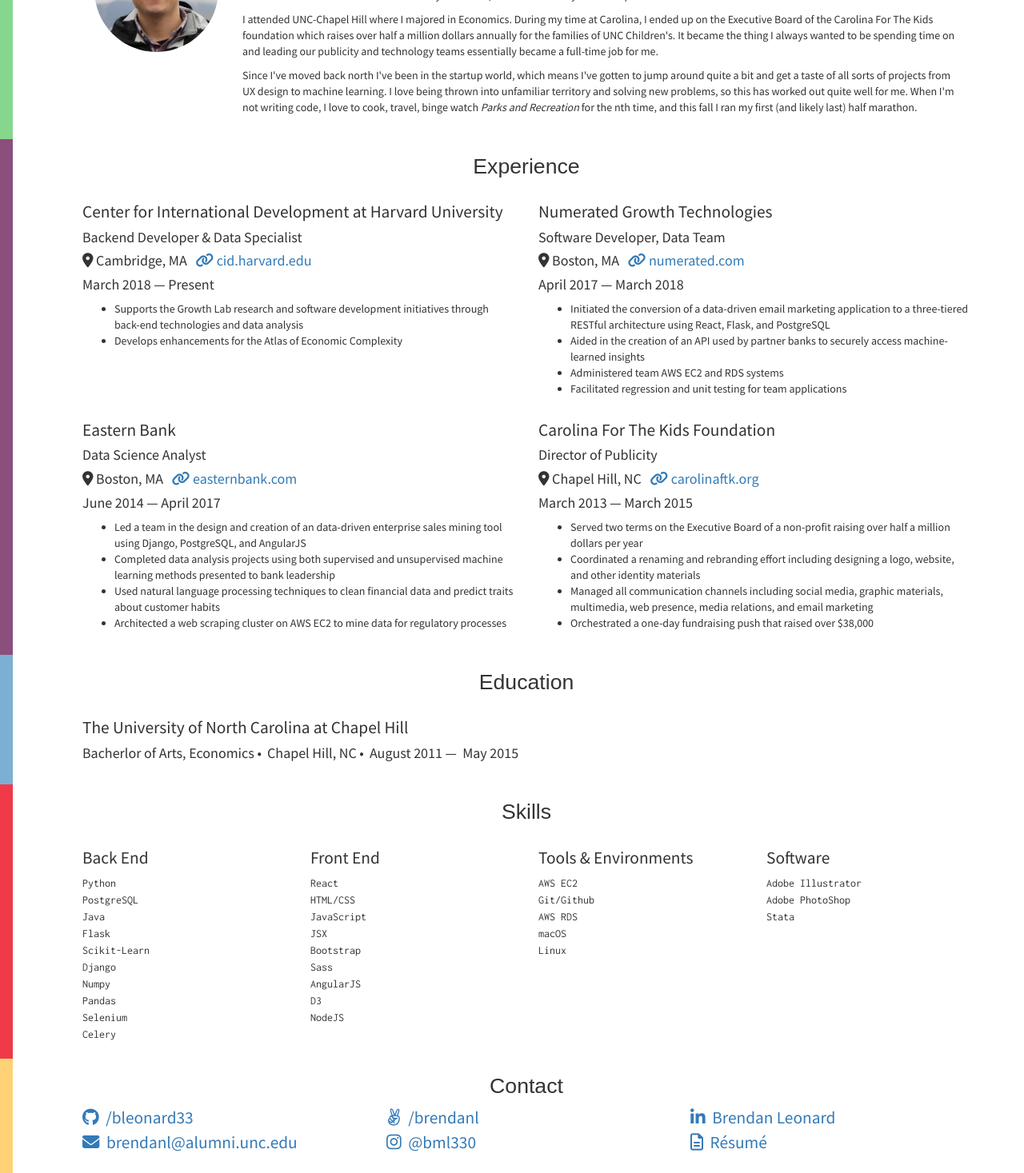
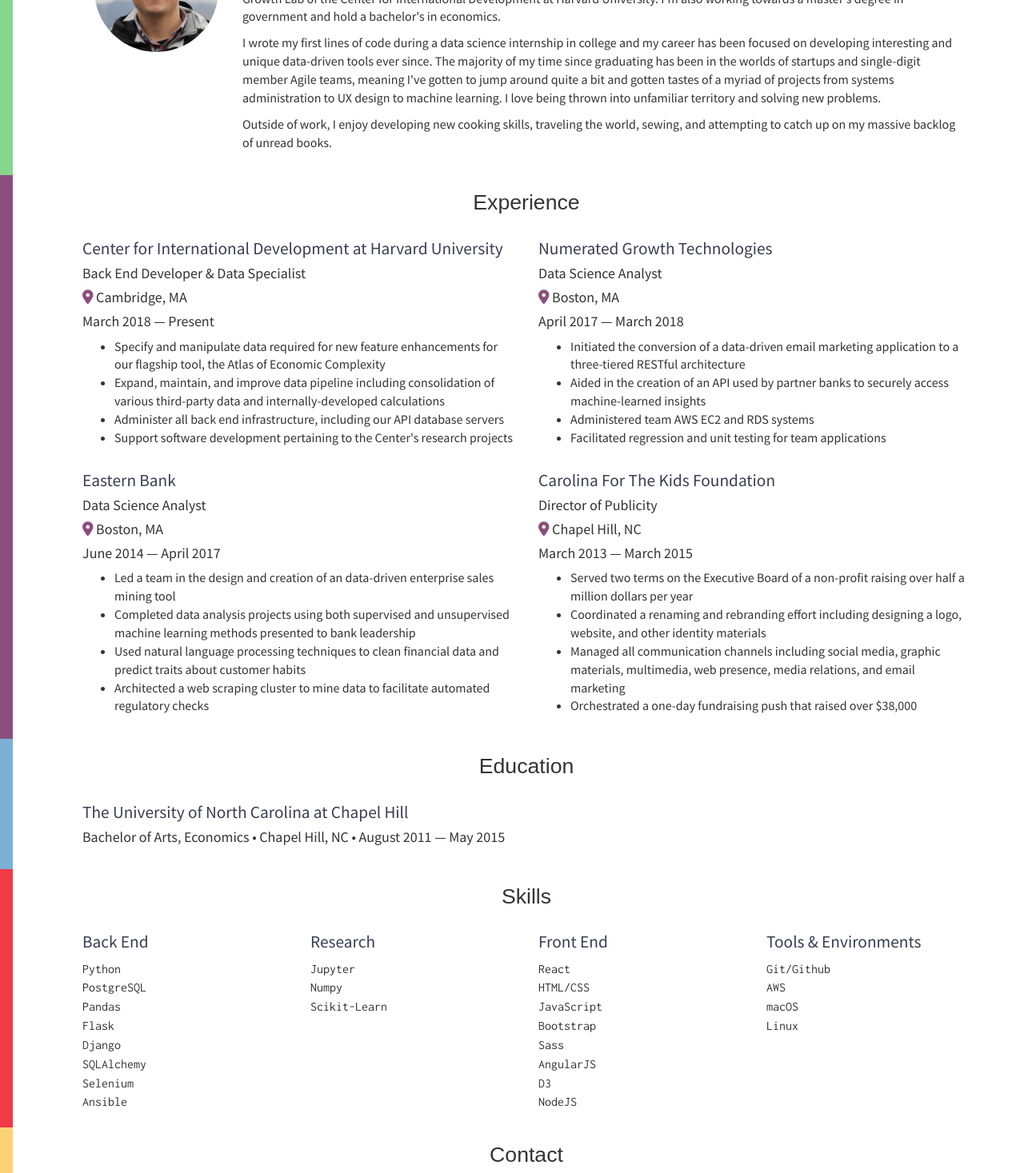
Before and after one commit to bleonard33/personal-site, a React (Create React App) app: page / in a window 1280 px wide. Shown: the part 200-1667 px from the top of the page at 80% size. Built offline with nearby package versions, Linux system fonts and the light colour scheme; a web font is replaced by a local one.

Commit message:
jan 2019 updates

```diff
--- a/src/appStyle.js
+++ b/src/appStyle.js
@@ -19,7 +19,8 @@
 };
 
 appStyle.main = {
-  fontFamily: appStyle.fonts.sans
+  fontFamily: appStyle.fonts.sans,
+  fontSize: '12pt',
 }
 
 appStyle.nav = {
@@ -63,6 +64,11 @@
 appStyle.subheader = {
   fontSize: '16pt',
   fontFamily: appStyle.fonts.sans,
+  color: appStyle.colors.charcoal,
+}
+
+appStyle.mappin = {
+  color: appStyle.colors.experience
 }
 
 appStyle.skills = {
--- a/src/components/about.js
+++ b/src/components/about.js
@@ -9,18 +9,12 @@
     </div>
     <div className="col-xs-12 col-sm-9 col-md-10">
       <h3 style={appStyle.subheader}>
-        Hi, I'm Brendan.
+        {props.about.lede}
       </h3>
       <div>
-        <p>
-          Without getting too technical (check out the rest of this page for more on that), I'm currently working at a financial technology startup in downtown Boston. I've lived in and around Boston my whole life, save for the four years I escaped down south after a terrible winter.
-        </p>
-        <p>
-          I attended UNC-Chapel Hill where I majored in Economics. During my time at Carolina, I ended up on the Executive Board of the Carolina For The Kids foundation which raises over half a million dollars annually for the families of UNC Children's. It became the thing I always wanted to be spending time on and leading our publicity and technology teams essentially became a full-time job for me.
-        </p>
-        <p>
-          Since I've moved back north I've been in the startup world, which means I've gotten to jump around quite a bit and get a taste of all sorts of projects from UX design to machine learning. I love being thrown into unfamiliar territory and solving new problems, so this has worked out quite well for me. When I'm not writing code, I love to cook, travel, binge watch <i>Parks and Recreation</i> for the nth time, and this fall I ran my first (and likely last) half marathon.
-        </p>
+        {props.about.blurb.map((paragraph, i) =>
+          <p>{paragraph}</p>
+        )}
       </div>
     </div>
   </div>
--- a/src/components/education.js
+++ b/src/components/education.js
@@ -4,13 +4,13 @@
 export const Education = (props) => (
   <div className="col-xs-12">
     <h3 style={appStyle.subheader}>
-      The University of North Carolina at Chapel Hill
+      {props.degree.university}
     </h3>
     <h4>
-      Bacherlor of Arts, Economics&nbsp;&bull;&nbsp;
-      Chapel Hill, NC&nbsp;&bull;&nbsp;
-      August 2011&nbsp;&mdash;&nbsp;
-      May 2015
+      {props.degree.type}, {props.degree.field}&nbsp;&bull;&nbsp;
+      {props.degree.city}, {props.degree.state}&nbsp;&bull;&nbsp;
+      {props.degree.startDate}&nbsp;&mdash;&nbsp;
+      {props.degree.endDate}
     </h4>
   </div>
 )
--- a/src/components/job.js
+++ b/src/components/job.js
@@ -4,18 +4,15 @@
 export const Job = (props) => {
   return (
     <div className="col-xs-12 col-md-6">
-      <h3 style={appStyle.subheader}>
-        {props.job.name}
-      </h3>
+      <a href={'http://' + props.job.website} target='_blank'>
+        <h3 style={appStyle.subheader}>
+          {props.job.name}
+        </h3>
+      </a>
       <h4>{props.job.title}</h4>
       <h4>
-        <i className='fa fa-map-marker' />&nbsp;
+        <i className='fa fa-map-marker' style={appStyle.mappin}/>&nbsp;
         {props.job.location}
-        &nbsp;&nbsp;&nbsp;
-        <a href={'http://' + props.job.website} target='_blank'>
-          <i className='fa fa-link' />&nbsp;
-          {props.job.website}
-        </a>
       </h4>
       <h4>
         {props.job.startDate}
--- a/src/components/skill.js
+++ b/src/components/skill.js
@@ -2,9 +2,16 @@
 import { appStyle } from '../appStyle';
 
 export const Skill = (props) => (
-  <div>
-    <span style={appStyle.skills}>
-      {props.name}
-    </span>
+  <div className="col-xs-12 col-sm-6 col-md-3">
+    <h3 style={appStyle.subheader}>
+      {props.category.type}
+    </h3>
+    {props.category.skills.map((skill, i) =>
+      <div>
+        <span style={appStyle.skills}>
+          {skill}
+        </span>
+      </div>
+    )}
   </div>
 )
--- a/src/components/skillCategory.js
+++ /dev/null
@@ -1,17 +0,0 @@
-import React from 'react';
-import { appStyle } from '../appStyle';
-import { SkillContainer } from '../containers/skillContainer'
-
-export const SkillCategory = (props) => (
-  <div className="col-xs-12 col-sm-6 col-md-3">
-    <h3 style={appStyle.subheader}>
-      {props.category.type}
-    </h3>
-    {props.category.skills.map((skill, i) =>
-      <SkillContainer
-        key={i}
-        name={skill.name}
-        rating={skill.rating} />
-    )}
-  </div>
-)
--- a/src/containers/App.js
+++ b/src/containers/App.js
@@ -1,13 +1,21 @@
 import React, { Component } from 'react';
 import { appStyle } from '../appStyle';
-import { sections, contact, jobs, skills } from '../data';
+
+import {
+  sections,
+  contact,
+  about,
+  jobs,
+  degrees,
+  skills
+} from '../data';
 
 import { Navigation } from '../components/navigation';
 import { Section } from '../components/section';
 import { About } from '../components/about'
 import { Job } from '../components/job';
 import { Education } from '../components/education';
-import { SkillCategory } from '../components/skillCategory';
+import { Skill } from '../components/skill';
 import { ContactLink } from '../components/contactLink';
 import { Copyright } from '../components/copyright'
 
@@ -23,7 +31,8 @@
           <div className="body-content">
 
             <Section title='About'>
-              <About />
+              <About
+                about={about} />
             </Section>
 
             <Section title='Experience'>
@@ -35,12 +44,16 @@
             </Section>
 
             <Section title='Education'>
-              <Education />
+              {degrees.map((degree, i) =>
+              <Education
+                  key={i}
+                  degree={degree} />
+              )}
             </Section>
 
             <Section title='Skills'>
               {skills.map((category, i) =>
-                <SkillCategory
+                <Skill
                   key={i}
                   category={category} />
               )}
--- a/src/containers/skillContainer.js
+++ /dev/null
@@ -1,12 +0,0 @@
-import React, { Component } from 'react';
-import { Skill } from '../components/skill';
-
-export class SkillContainer extends Component {
-
-  render() {
-    return (
-      <Skill
-        name={this.props.name} />
-    )
-  }
-}
--- a/src/data.js
+++ b/src/data.js
@@ -34,13 +34,13 @@
     icon: 'fa-github',
     nav: true
   },
-  {
-    name: 'AngelList',
-    handle: '/brendanl',
-    link: 'https://angel.co/brendanl',
-    icon: 'fa-angellist',
-    nav: false
-  },
+  // {
+  //   name: 'AngelList',
+  //   handle: '/brendanl',
+  //   link: 'https://angel.co/brendanl',
+  //   icon: 'fa-angellist',
+  //   nav: false
+  // },
   {
     name: 'LinkedIn',
     handle: 'Brendan Leonard',
@@ -55,44 +55,55 @@
     icon: 'fa-envelope',
     nav: true
   },
-  {
-    name: 'Instagram',
-    handle: '@bml330',
-    link: 'https://www.instagram.com/bml330/',
-    icon: 'fa-instagram',
-    nav: false
-  },
-  {
-    name: 'Résumé',
-    handle: 'Résumé',
-    link: 'https://docs.google.com/document/d/156gk-htdRILnZSx3KKp05uAWdw99Gw7NGWROTTHXSVA/edit?usp=sharing',
-    icon: 'fa-file-text-o',
-    nav: false
-  }
+  // {
+  //   name: 'Instagram',
+  //   handle: '@bml330',
+  //   link: 'https://www.instagram.com/bml330/',
+  //   icon: 'fa-instagram',
+  //   nav: false
+  // },
+  // {
+  //   name: 'Résumé',
+  //   handle: 'Résumé',
+  //   link: 'https://docs.google.com/document...,
+  //   icon: 'fa-file-text-o',
+  //   nav: false
+  // }
 ]
+
+export const about = {
+  "lede": "Hi, I'm Brendan.",
+  "blurb": [
+    "I'm a social scientist by training and a software developer by accident. I currently work as a part of the development team within the Growth Lab of the Center for International Development at Harvard University. I'm also working towards a master's degree in government and hold a bachelor's in economics.",
+    "I wrote my first lines of code during a data science internship in college and my career has been focused on developing interesting and unique data-driven tools ever since. The majority of my time since graduating has been in the worlds of startups and single-digit member Agile teams, meaning I've gotten to jump around quite a bit and gotten tastes of a myriad of projects from systems administration to UX design to machine learning. I love being thrown into unfamiliar territory and solving new problems.",
+    "Outside of work, I enjoy developing new cooking skills, traveling the world, sewing, and attempting to catch up on my massive backlog of unread books."
+  ]
+}
 
 export const jobs = [
   {
     name: 'Center for International Development at Harvard University',
-    title: 'Backend Developer & Data Specialist',
+    title: 'Back End Developer & Data Specialist',
     startDate: 'March 2018',
     endDate: 'Present',
     location: 'Cambridge, MA',
     website: 'cid.harvard.edu',
     description: [
-      'Supports the Growth Lab research and software development initiatives through back-end technologies and data analysis',
-      'Develops enhancements for the Atlas of Economic Complexity',
+      "Specify and manipulate data required for new feature enhancements for our flagship tool, the Atlas of Economic Complexity",
+      "Expand, maintain, and improve data pipeline including consolidation of various third-party data and internally-developed calculations",
+      "Administer all back end infrastructure, including our API database servers",
+      "Support software development pertaining to the Center's research projects"
     ]
   },
   {
     name: 'Numerated Growth Technologies',
-    title: 'Software Developer, Data Team',
+    title: 'Data Science Analyst',
     startDate: 'April 2017',
     endDate: 'March 2018',
     location: 'Boston, MA',
     website: 'numerated.com',
     description: [
-      'Initiated the conversion of a data-driven email marketing application to a three-tiered RESTful architecture using React, Flask, and PostgreSQL',
+      'Initiated the conversion of a data-driven email marketing application to a three-tiered RESTful architecture',
       'Aided in the creation of an API used by partner banks to securely access machine-learned insights',
       'Administered team AWS EC2 and RDS systems',
       'Facilitated regression and unit testing for team applications',
@@ -106,10 +117,10 @@
     location: 'Boston, MA',
     website: 'easternbank.com',
     description: [
-      'Led a team in the design and creation of an data-driven enterprise sales mining tool using Django, PostgreSQL, and AngularJS',
+      'Led a team in the design and creation of an data-driven enterprise sales mining tool',
       'Completed data analysis projects using both supervised and unsupervised machine learning methods presented to bank leadership',
       'Used natural language processing techniques to clean financial data and predict traits about customer habits',
-      'Architected a web scraping cluster on AWS EC2 to mine data for regulatory processes',
+      'Architected a web scraping cluster to mine data to facilitate automated regulatory checks',
     ]
   },
   {
@@ -140,106 +151,69 @@
   // }
 ]
 
+export const degrees = [
+  // {
+  //   university: "Harvard University, Extension School",
+  //   type: "Master of Liberal Arts",
+  //   field: "Government",
+  //   city: "Cambridge",
+  //   state: "MA",
+  //   startDate: "June 2018",
+  //   endDate: "Expected May 2021"
+  // },
+  {
+    university: "The University of North Carolina at Chapel Hill",
+    type: "Bachelor of Arts",
+    field: "Economics",
+    city: "Chapel Hill",
+    state: "NC",
+    startDate: "August 2011",
+    endDate: "May 2015"
+  }
+]
+
 export const skills = [
   {
     type: 'Back End',
     skills: [
-      {
-        name: 'Python',
-      },
-      {
-        name: 'PostgreSQL',
-      },
-      {
-        name: 'Java',
-      },
-      {
-        name: 'Flask',
-      },
-      {
-        name: 'Scikit-Learn',
-      },
-      {
-        name: 'Django',
-      },
-      {
-        name: 'Numpy',
-      },
-      {
-        name: 'Pandas',
-      },
-      {
-        name: 'Selenium',
-      },
-      {
-        name: 'Celery',
-      }
+      'Python',
+      'PostgreSQL',
+      'Pandas',
+      'Flask',
+      'Django',
+      'SQLAlchemy',
+      'Selenium',
+      'Ansible'
+    ]
+  },
+  {
+    type: 'Research',
+    skills: [
+      'Jupyter',
+      'Numpy',
+      'Scikit-Learn'
     ]
   },
   {
     type: 'Front End',
     skills: [
-      {
-        name: 'React',
-      },
-      {
-        name: 'HTML/CSS',
-      },
-      {
-        name: 'JavaScript',
-      },
-      {
-        name: 'JSX',
-      },
-      {
-        name: 'Bootstrap',
-      },
-      {
-        name: 'Sass',
-      },
-      {
-        name: 'AngularJS',
-      },
-      {
-        name: 'D3',
-      },
-      {
-        name: 'NodeJS',
-      },
+      'React',
+      'HTML/CSS',
+      'JavaScript',
+      'Bootstrap',
+      'Sass',
+      'AngularJS',
+      'D3',
+      'NodeJS'
     ]
   },
   {
     type: 'Tools & Environments',
     skills: [
-      {
-        name: 'AWS EC2',
-      },
-      {
-        name: 'Git/Github',
-      },
-      {
-        name: 'AWS RDS',
-      },
-      {
-        name: 'macOS',
-      },
-      {
-        name: 'Linux',
-      }
-    ]
-  },
-  {
-    type: 'Software',
-    skills: [
-      {
-        name: 'Adobe Illustrator',
-      },
-      {
-        name: 'Adobe PhotoShop',
-      },
-      {
-        name: 'Stata',
-      },
+      'Git/Github',
+      'AWS',
+      'macOS',
+      'Linux'
     ]
   }
 ]
```
Also changed, not shown: src/components/navigation.js (line endings or trailing spaces).
